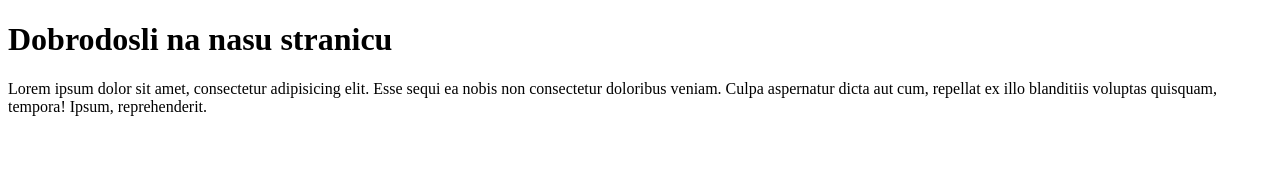
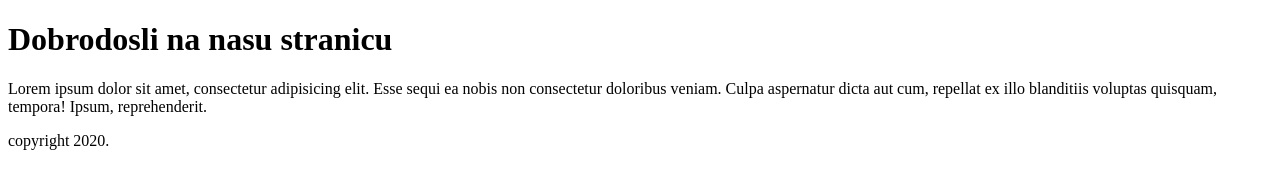
Before and after one commit to nevenakorac/git-vezba-nevena, a plain HTML site: page index.html in a window 1280 px wide. Drawn offline with Linux system fonts and the light colour scheme.

Commit message:
Dodat footer.

```diff
--- a/index.html
+++ b/index.html
@@ -11,5 +11,8 @@
     <main>
         <p>Lorem ipsum dolor sit amet, consectetur adipisicing elit. Esse sequi ea nobis non consectetur doloribus veniam. Culpa aspernatur dicta aut cum, repellat ex illo blanditiis voluptas quisquam, tempora! Ipsum, reprehenderit.</p>
     </main>
+    <footer>
+        copyright 2020.
+    </footer>
 </body>
 </html>
```
